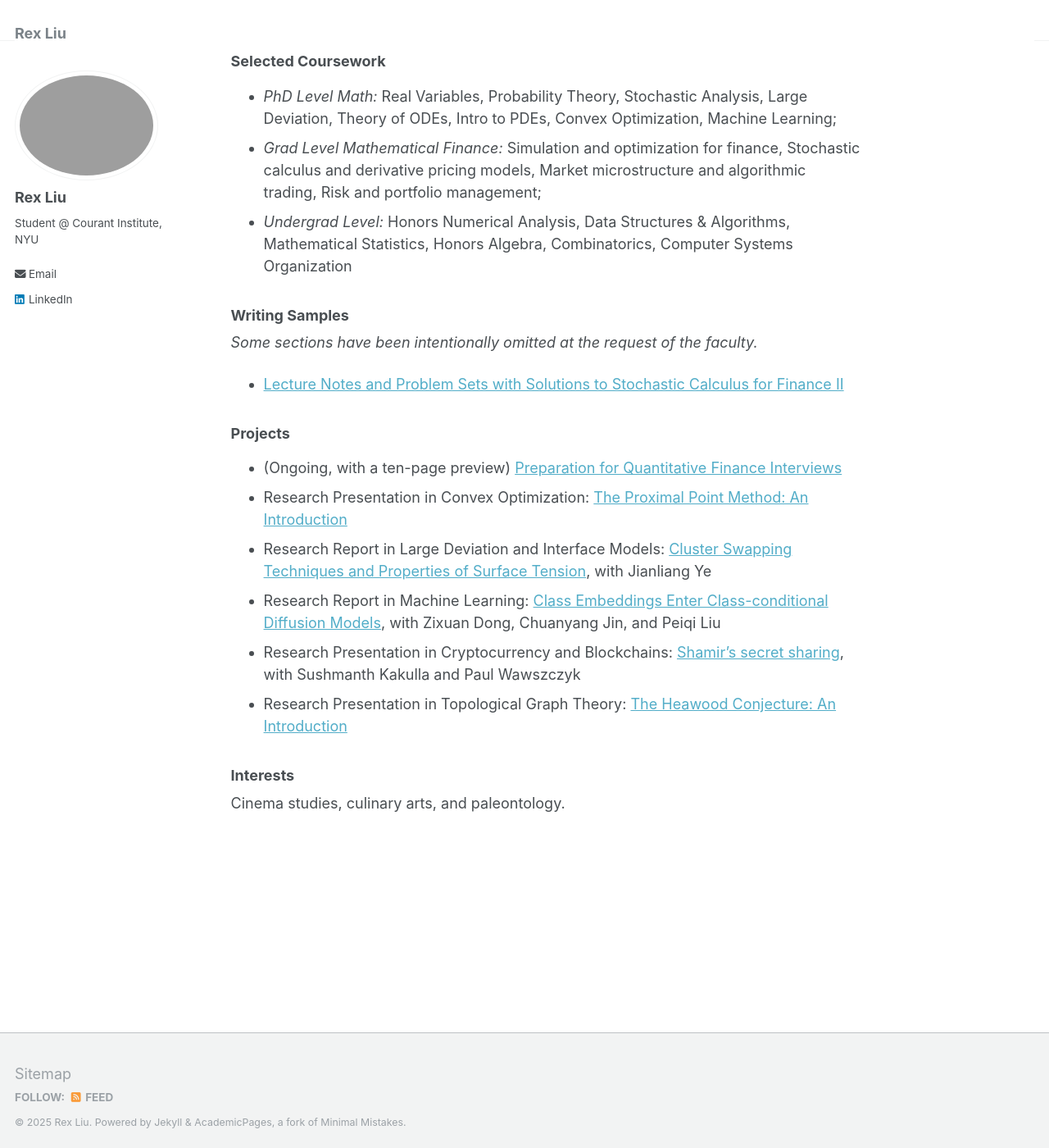
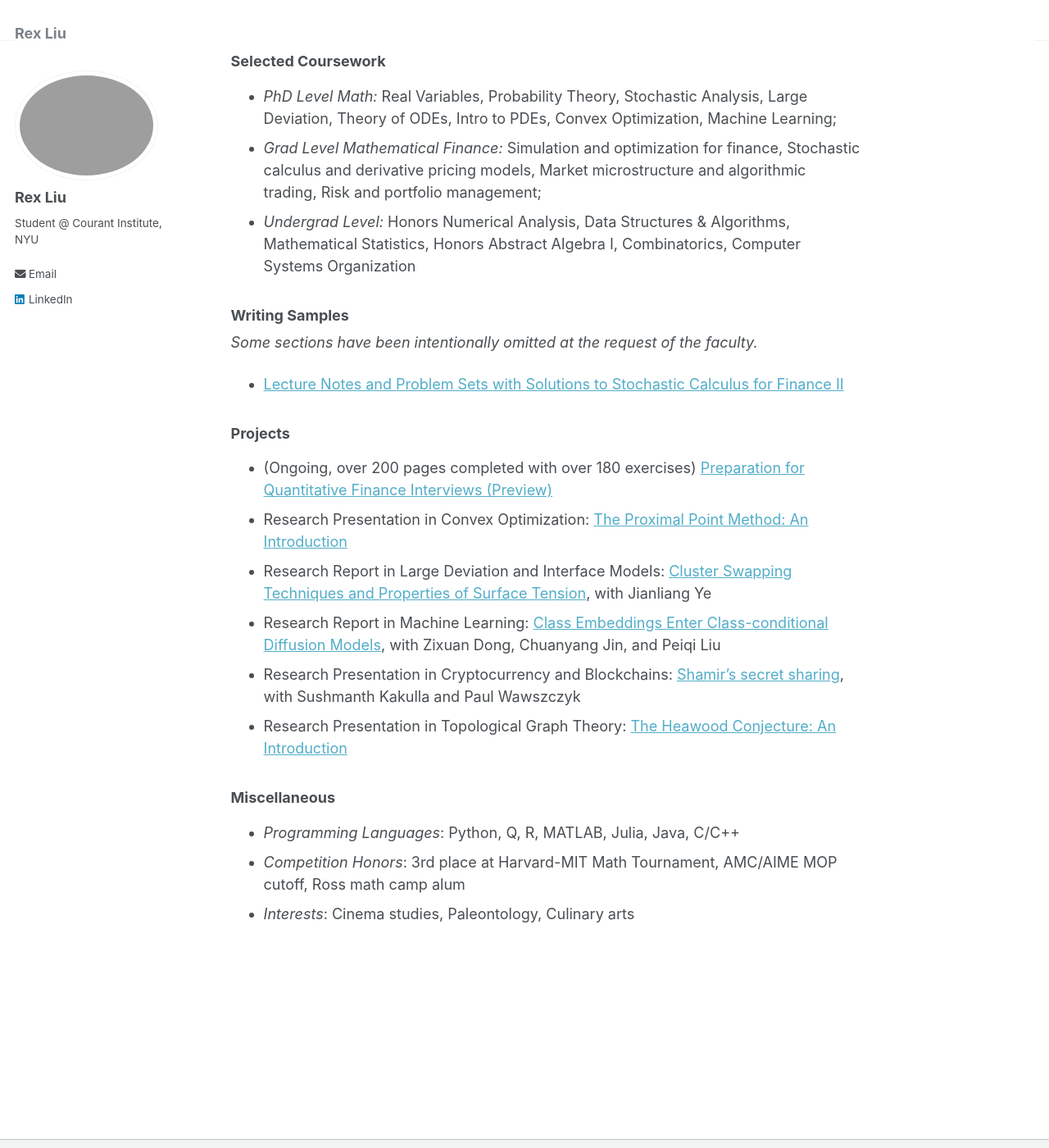
Before and after one commit to RexLiu9/rexliu9.github.io, a Jekyll site: the page built from _pages/about.md, in a window 1280 px wide and 1400 px high, scrolled down 235 px. Shown: the whole window at 82% size. Built offline with Jekyll 4.4.1, drawn with Linux system fonts in a browser that asks for light colours.

Commit message:
Update coursework and interests sections in about.md

```diff
--- a/_pages/about.md
+++ b/_pages/about.md
@@ -13,19 +13,21 @@ I am Rex Liu, a second-year student in the Master of Science in [Computational F
 + *PhD Level Math:* Real Variables, Probability Theory, Stochastic Analysis, Large Deviation, Theory of ODEs, Intro to PDEs, Convex Optimization, Machine Learning;
 + *Grad Level Mathematical Finance:* Simulation and optimization for finance, Stochastic calculus and derivative pricing models, Market
 microstructure and algorithmic trading, Risk and portfolio management;
-+ *Undergrad Level:* Honors Numerical Analysis, Data Structures & Algorithms, Mathematical Statistics, Honors Algebra, Combinatorics, Computer Systems Organization
++ *Undergrad Level:* Honors Numerical Analysis, Data Structures & Algorithms, Mathematical Statistics, Honors Abstract Algebra I, Combinatorics, Computer Systems Organization
 
 ### Writing Samples
 *Some sections have been intentionally omitted at the request of the faculty.*
 + [Lecture Notes and Problem Sets with Solutions to Stochastic Calculus for Finance II](https://rexliu9.github.io/files/Stochastic_Calculus_for_Finance_II.pdf)
 
 ### Projects
-+ (Ongoing, with a ten-page preview) [Preparation for Quantitative Finance Interviews](https://rexliu9.github.io/files/Quant_Interview_Prep_prev.pdf)
++ (Ongoing, over 200 pages completed with over 180 exercises) [Preparation for Quantitative Finance Interviews (Preview)](https://rexliu9.github.io/files/Quant_Interview_Prep_prev.pdf)
 + Research Presentation in Convex Optimization: [The Proximal Point Method: An Introduction](https://rexliu9.github.io/files/Cvx_Proximal_Point_methods.pdf)
 + Research Report in Large Deviation and Interface Models: [Cluster Swapping Techniques and Properties of Surface Tension](https://rexliu9.github.io/files/Properties_of_Surface_Tension.pdf), with Jianliang Ye
 + Research Report in Machine Learning: [Class Embeddings Enter Class-conditional Diffusion Models](https://rexliu9.github.io/files/ceec_diffusion.pdf), with Zixuan Dong, Chuanyang Jin, and Peiqi Liu
 + Research Presentation in Cryptocurrency and Blockchains: [Shamir’s secret sharing](https://rexliu9.github.io/files/Shamir’s_secret_sharing.pdf), with Sushmanth Kakulla and Paul Wawszczyk
 + Research Presentation in Topological Graph Theory: [The Heawood Conjecture: An Introduction](https://rexliu9.github.io/files/sure_slides.pdf)
 
-### Interests
-Cinema studies, culinary arts, and paleontology.
+### Miscellaneous
++ *Programming Languages*: Python, Q, R, MATLAB, Julia, Java, C/C++
++ *Competition Honors*: 3rd place at Harvard-MIT Math Tournament, AMC/AIME MOP cutoff, Ross math camp alum
++ *Interests*: Cinema studies, Paleontology, Culinary arts
```
